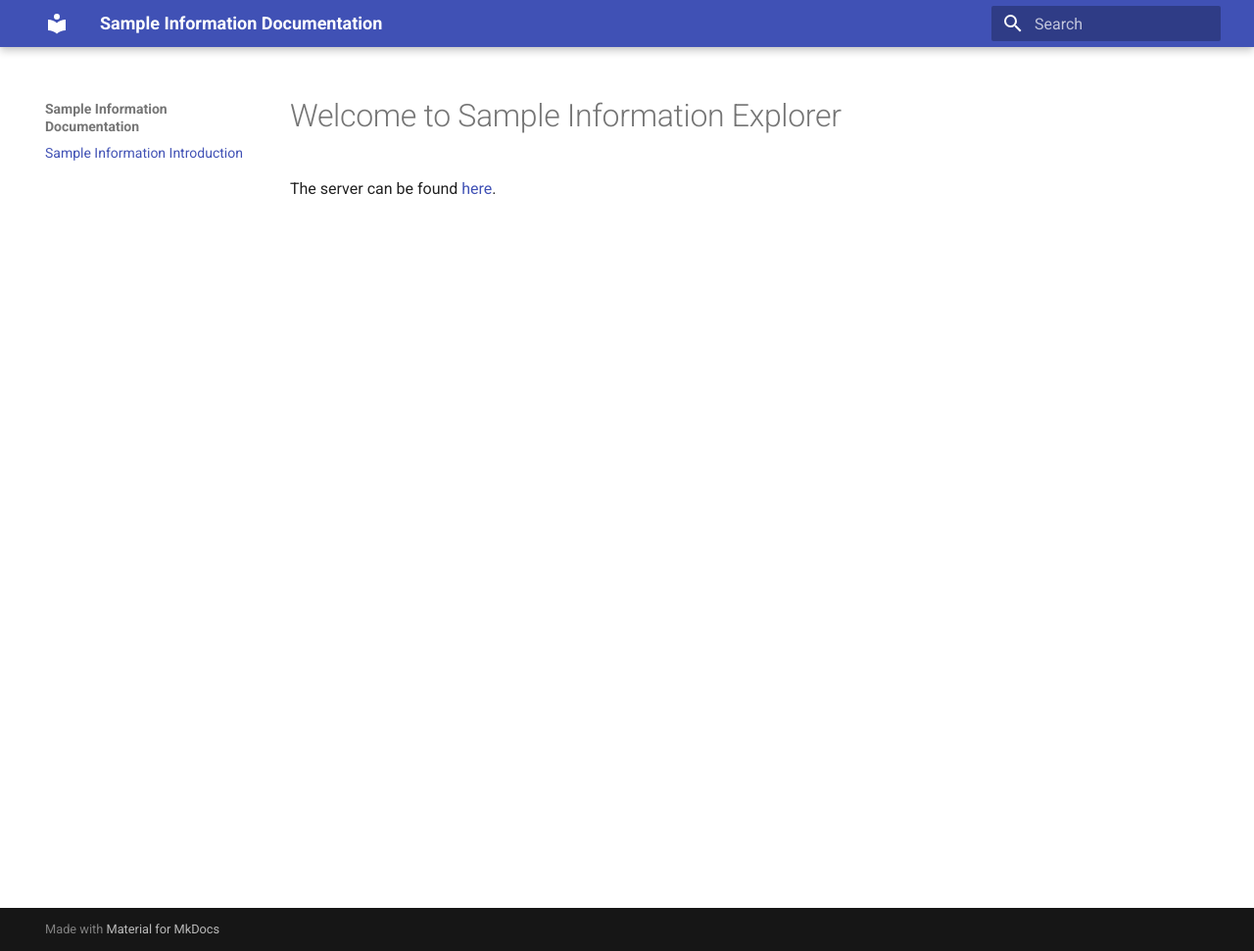
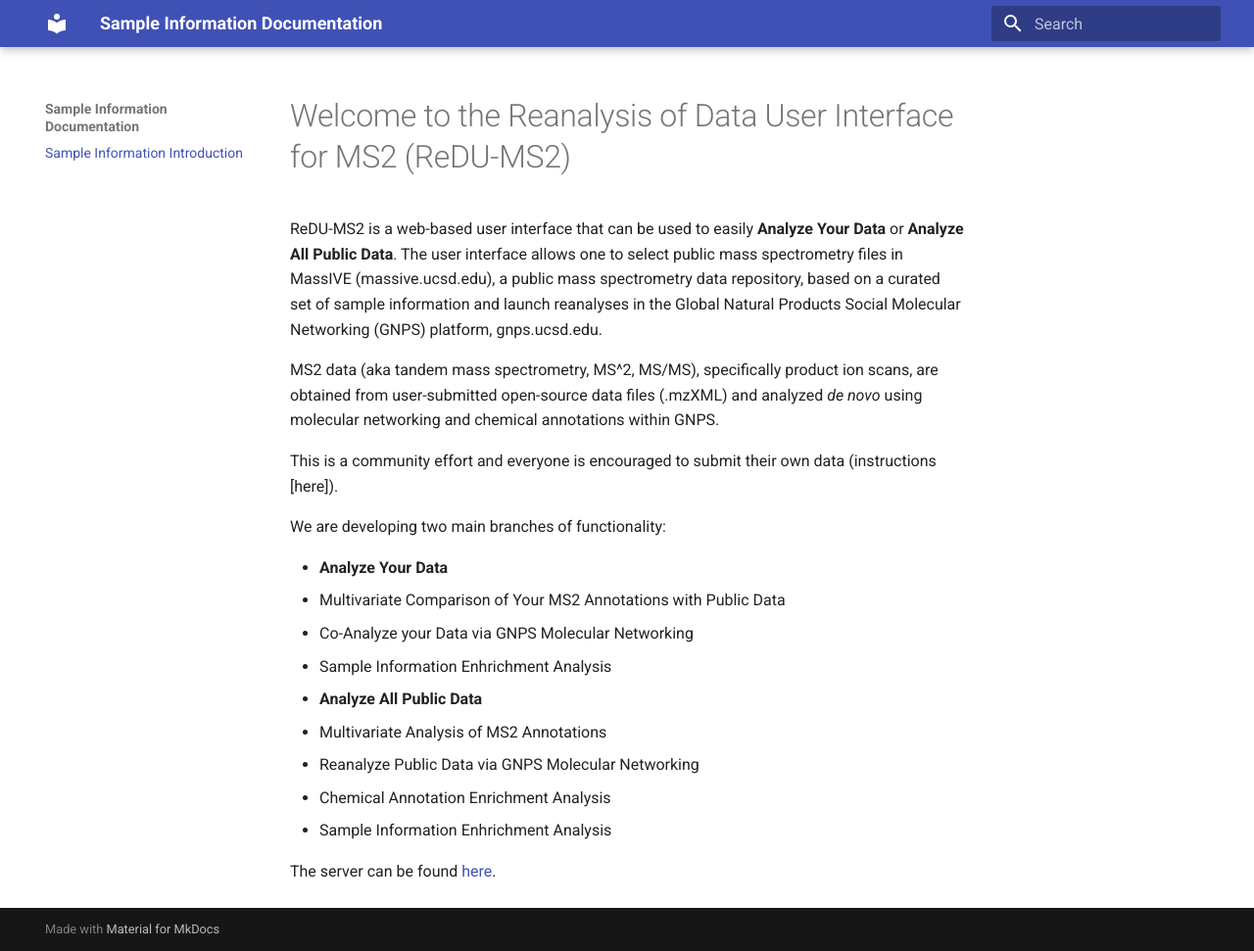
Before and after one commit to mwang87/ReDU-MS2-Documentation, an MkDocs documentation site: the page built from docs/index.md, in a window 1280 px wide and 971 px high. Shown: the whole window at 98% size. Built offline with MkDocs 1.6.1 and Material for MkDocs 9.7.7, drawn with Linux system fonts in a browser that asks for light colours; old or Windows-style settings are respelled for this version of MkDocs.

Commit message:
Update index.md
initial contribution - AKJ

```diff
--- a/docs/index.md
+++ b/docs/index.md
@@ -1,3 +1,22 @@
-# Welcome to Sample Information Explorer
+# Welcome to the Reanalysis of Data User Interface for MS2 (ReDU-MS2)
+
+ReDU-MS2 is a web-based user interface that can be used to easily **Analyze Your Data** or **Analyze All Public Data**. The user interface allows one to select public mass spectrometry files in MassIVE (massive.ucsd.edu), a public mass spectrometry data repository, based on a curated set of sample information and launch reanalyses in the Global Natural Products Social Molecular Networking (GNPS) platform, gnps.ucsd.edu.
+
+MS2 data (aka tandem mass spectrometry, MS^2, MS/MS), specifically product ion scans, are obtained from user-submitted open-source data files (.mzXML) and analyzed *de novo* using molecular networking and chemical annotations within GNPS.
+
+This is a community effort and everyone is encouraged to submit their own data (instructions [here]).
+
+We are developing two main branches of functionality:
+
+* **Analyze Your Data**
+  * Multivariate Comparison of Your MS2 Annotations with Public Data
+  * Co-Analyze your Data via GNPS Molecular Networking
+  * Sample Information Enhrichment Analysis
+
+* **Analyze All Public Data**
+  * Multivariate Analysis of MS2 Annotations
+  * Reanalyze Public Data via GNPS Molecular Networking
+  * Chemical Annotation Enrichment Analysis
+  * Sample Information Enhrichment Analysis
 
 The server can be found [here](http://dorresteinappshub.ucsd.edu:5005/).
```
